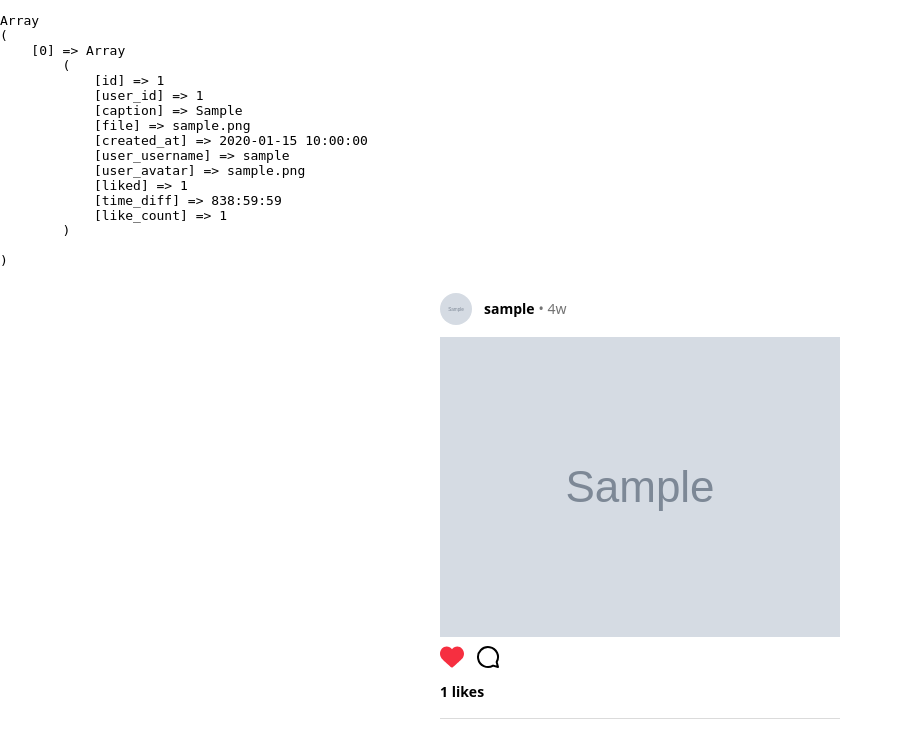
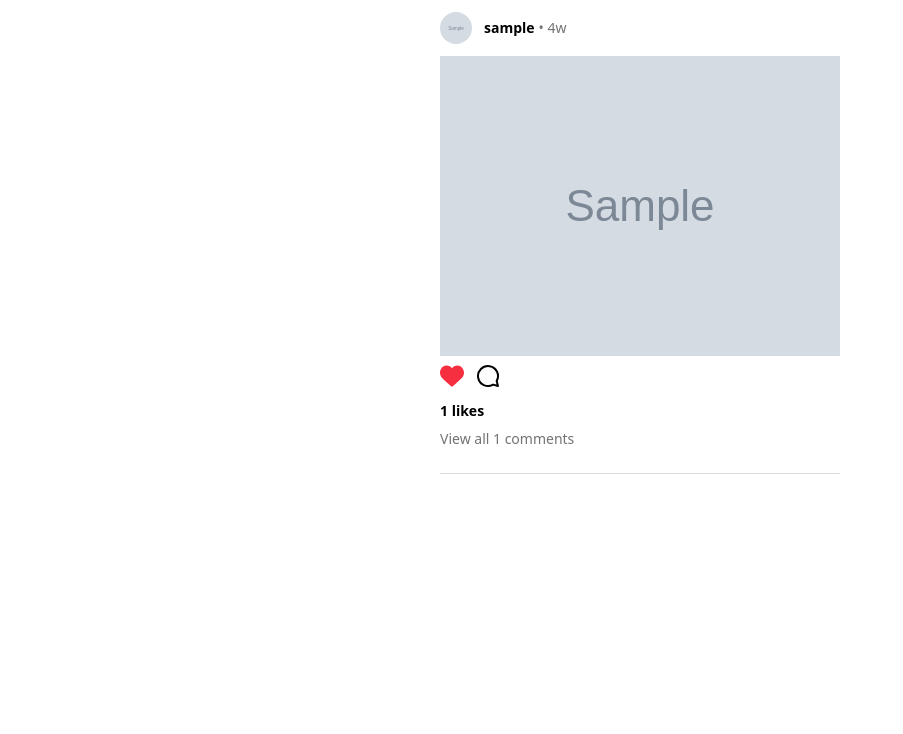
Before and after one commit to fluchtens/camagru, a PHP site: page / in a window 1280 px wide. Shown: the part 66-800 px from the top of the page, without its empty margins (0-903 px from the left). Run offline with PHP 8.4, Linux system fonts and the light colour scheme; the visitor is signed in with stand-in values (Sample User, id 1); tables that the repository leaves empty hold one stand-in row (values such as "Sample post"); grey boxes marked "Sample" are stand-in pictures; data that the repository does not hold is empty.

Commit message:
add a comment count to posts

```diff
--- a/src/models/post.model.php
+++ b/src/models/post.model.php
@@ -4,9 +4,10 @@ function getAllPosts($db, $userId) {
                 post.*,
                 user.username AS user_username,
                 user.avatar AS user_avatar,
-                IF(post_like.post_id IS NOT NULL, 1, 0) AS liked,
+                IF(post_like.id IS NOT NULL, 1, 0) AS liked,
                 TIMEDIFF(NOW(), post.created_at) AS time_diff,
-                (SELECT COUNT(*) FROM post_like WHERE post_id = post.id) AS like_count
+                (SELECT COUNT(*) FROM post_like WHERE post_id = post.id) AS like_count,
+                (SELECT COUNT(*) FROM post_comment WHERE post_id = post.id) AS comment_count
             FROM post
             INNER JOIN user ON post.user_id = user.id
             LEFT JOIN post_like ON post.id = post_like.post_id AND post_like.user_id = :user_id
--- a/src/styles/home.css
+++ b/src/styles/home.css
@@ -103,11 +103,19 @@
   opacity: 0.5;
 }
 
-.feed .post .actions p {
+.feed .post .actions .likeCount {
   margin: 0;
   font-size: 0.875rem;
   line-height: 1.25rem;
   font-weight: 600;
+}
+
+.feed .post .actions .commentCount {
+  margin: 0;
+  font-size: 0.875rem;
+  line-height: 1.25rem;
+  font-weight: 400;
+  color: #737373;
 }
 
 @media (max-width: 485px) {
--- a/src/views/home.php
+++ b/src/views/home.php
@@ -23,9 +23,6 @@ function formatElapsedTime($timeDiff) {
 }
 
 $posts = getAllPosts($db, $userId);
-echo "<pre>";
-print_r($posts);
-echo "</pre>";
 ?>
 
 <div class="feed">
@@ -63,6 +60,7 @@ echo "</pre>";
                         </a>
                     </div>
                     <p class="likeCount"><?= $post['like_count'] . " likes"; ?></p>
+                    <a href="/" class="commentCount"><?= "View all " . $post['comment_count'] . " comments" ?></a>
                 </div>
                 <hr>
             </div>
```
